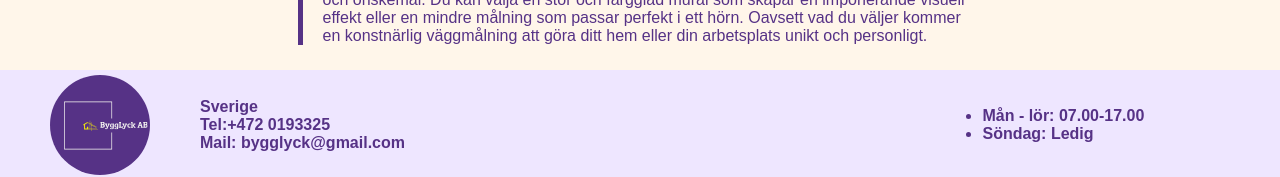
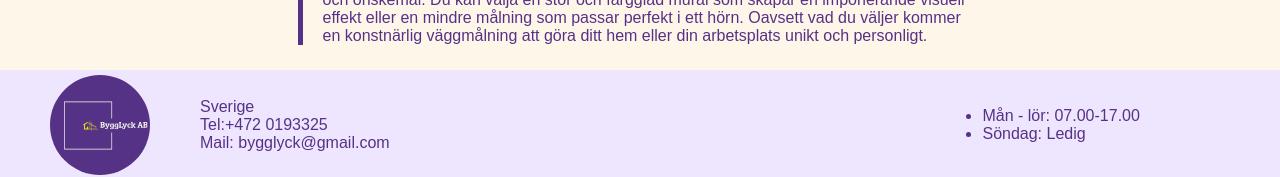
Before and after one commit to sasha4ox/bygglyck, a Next.js app: page / in a window 1280 px wide. Shown: the part 1298-1475 px from the top of the page. Built offline with nearby package versions, Linux system fonts and the light colour scheme; a web font is replaced by a local one.

Commit message:
changed fonts in footer

```diff
--- a/src/styles/Footer.module.css
+++ b/src/styles/Footer.module.css
@@ -5,7 +5,6 @@
     justify-content: space-between;
     align-items: center;
     color: var(--footer-fonts-color);
-    font-weight: bold;
 }
 
 .logoServiceWrapper {
--- a/src/styles/Home.module.css
+++ b/src/styles/Home.module.css
@@ -38,13 +38,14 @@
 }
 
 .description {
-  width: 400px;
+
   border-left: solid 5px var(--main-color);
   padding-left: 20px;
   width: 685px;
 }
 
 .description p {
+  font-weight: 200;
   color: var(--description-color);
   text-indent: 25px;
 }
```
